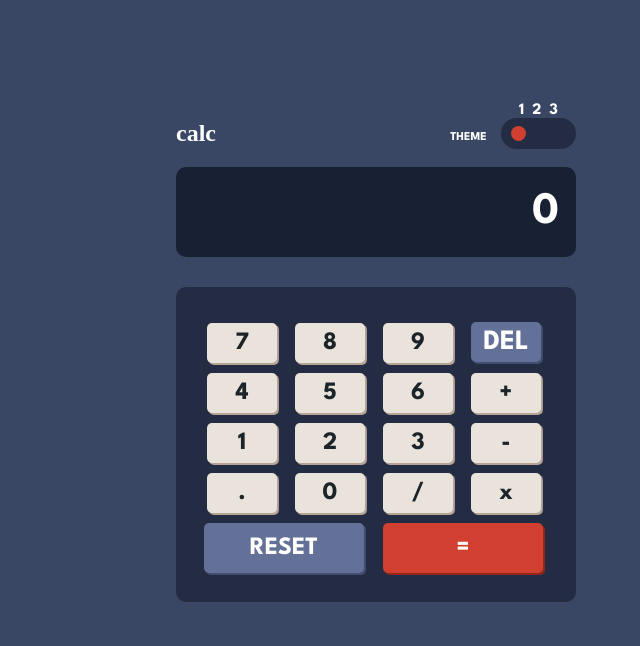
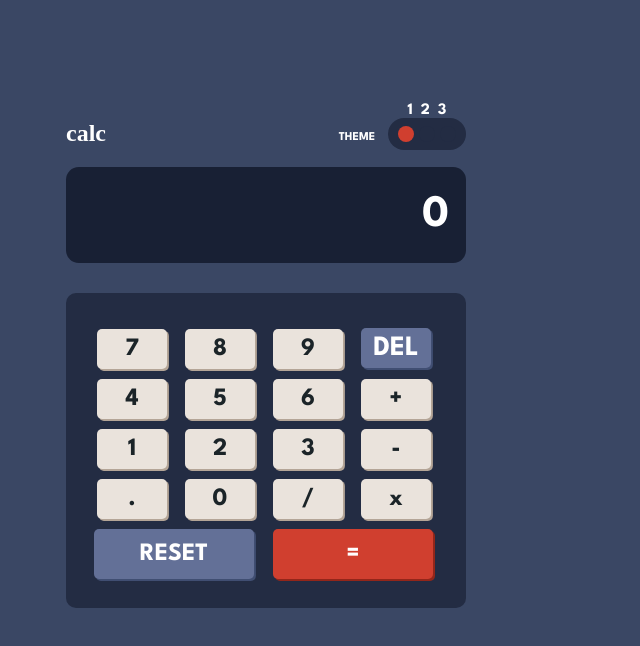
Before and after one commit to andavarapulikith/CALCULATOR-APP-MAIN, a plain HTML site: page index.html in a window 1280 px wide. Shown: the whole page, without its empty margins (374-1014 px from the left). Drawn offline with Linux system fonts and the light colour scheme.

Commit message:
second commit

```diff
--- a/style.css
+++ b/style.css
@@ -28,15 +28,16 @@
 .caluclator{
     background-color: hsl(222, 26%, 31%);
     text-align: center;
-    position: absolute;
-    left: 550px;
-    z-index:-1;
+    /* position: absolute; */
+    margin-left: auto;
+    margin-right: auto;
+    /* z-index:-1; */
 
 }
 
 header{
     /* height:400px; */
-    width:400px;
+      width:400px;
      margin-left: auto;
     margin-right: auto;
     margin-top: 100px;
@@ -48,9 +49,9 @@ h2{
 }
 
 header .output{
-    height:90px;
-    width:400px;
-    border-radius: 10px;
+    height:6rem;
+    width:25rem;
+    border-radius: 0.8rem;
     font-family: "League Spartan";
     color: white;
     font-size: 45px;
@@ -97,8 +98,8 @@ span{
     cursor:pointer;
     margin-top: 8px;
     margin-right: 5px;
-    height: 15px;
-    width: 15px;
+    height: 1rem;
+    width: 1rem;
 
     background-color: hsl(223, 31%, 20%);
 }
@@ -106,8 +107,8 @@ span{
     background-color:  var(--Red);
 }
 footer{
-    width:390px;
-    height:280px;
+    width:24.375rem;
+    height:17.5rem;
     padding-left: 10px;
     padding-top: 35px;
     border-radius: 10px;
@@ -116,8 +117,8 @@ footer{
     background-color:  hsl(223, 31%, 20%);
 }
 footer .num{
-    height:40px;
-    width:70px;
+    height:2.5rem;
+    width:4.375rem;
     margin-right: 14px;
     margin-bottom: 10px;
     border-radius: 5px;
@@ -137,9 +138,9 @@ footer .num{
 }
 #reset,#equals
 {
-    width:160px;
+    width:10rem;
     margin-right: 15px;
-    height: 50px;
+    height:3.125rem;
     border-radius: 5px;
     font-family: "League Spartan";
     font-size: 25px;
@@ -154,8 +155,8 @@ footer .num{
 #delete{
     background-color:var(--Desaturateddarkblue) ;
     color: white;
-    height:40px;
-    width:70px;
+    height:2.5rem;
+    width:4.375rem;
     margin-right: 14px;
     border: none;
     border-radius: 5px;
```
